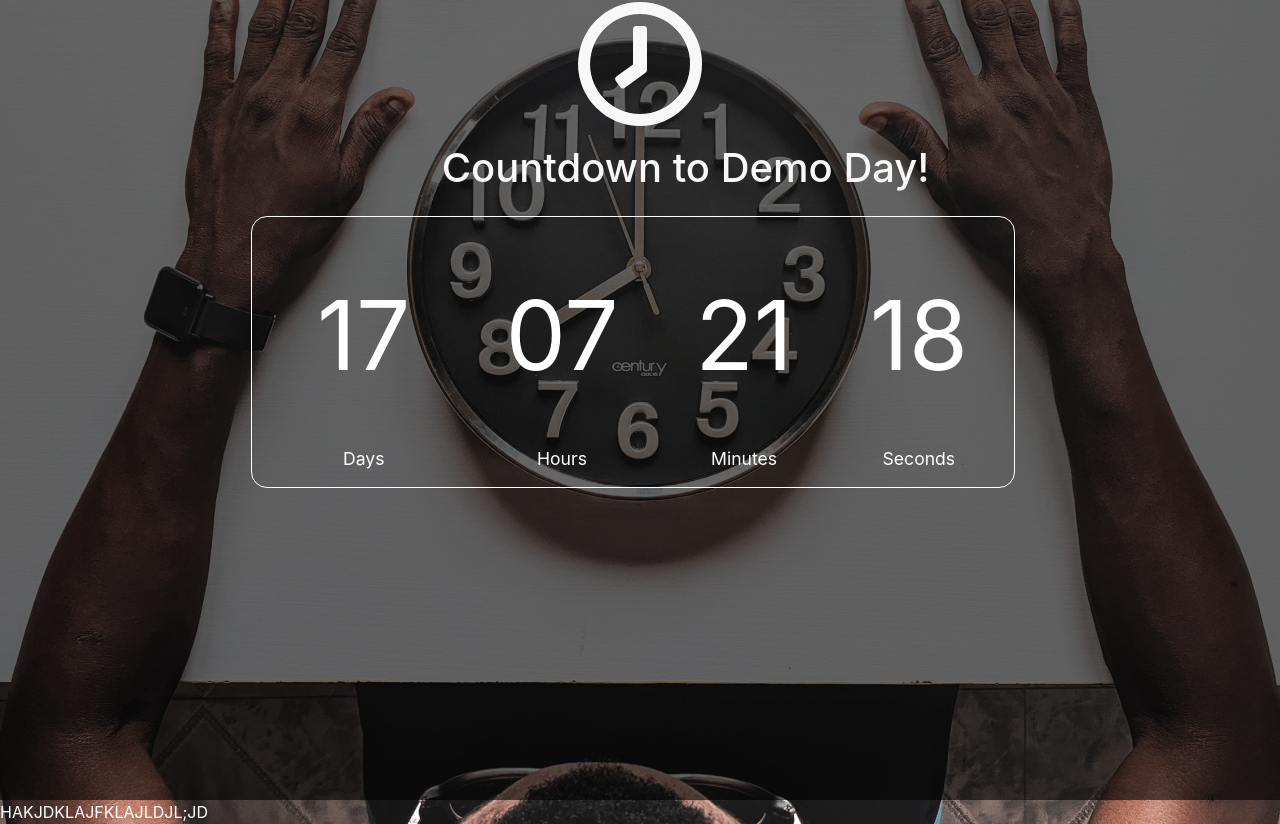
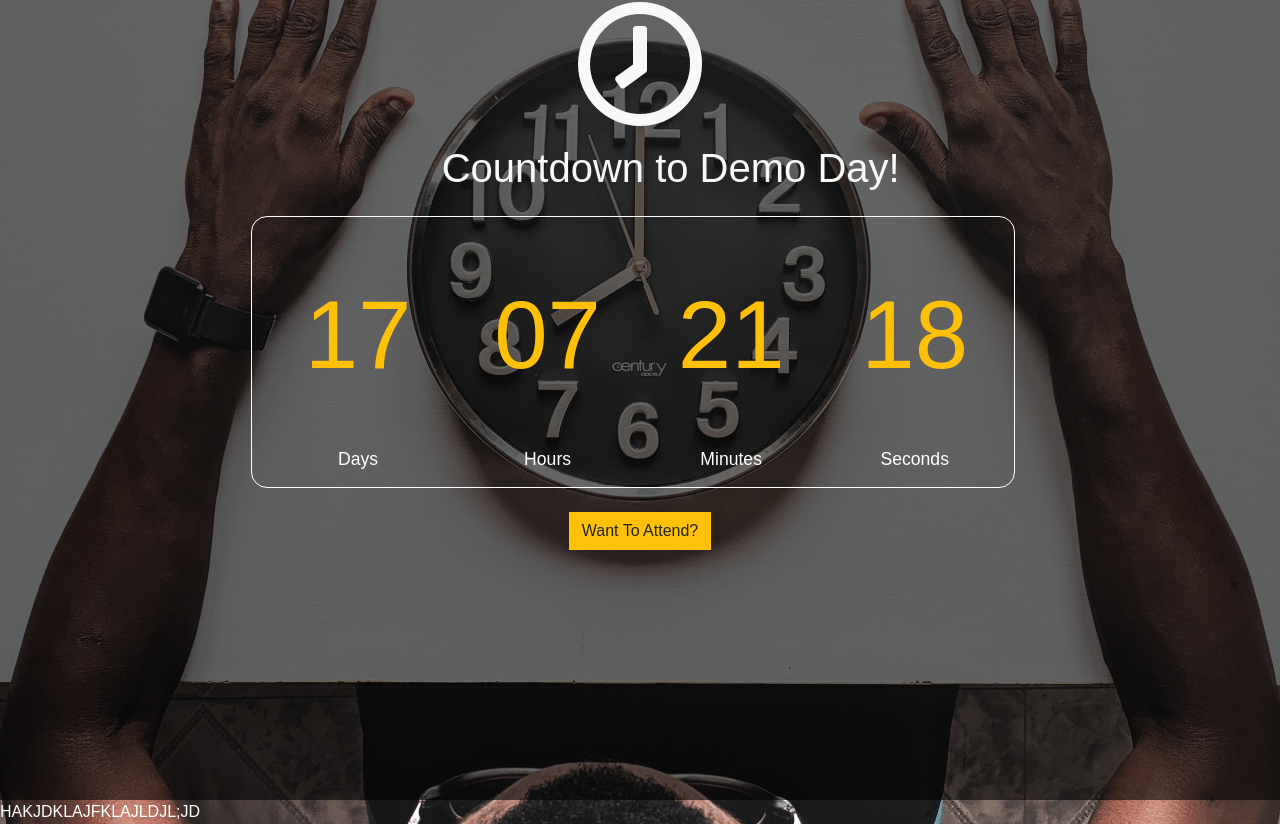
Before and after one commit to gabeaustin/countdown-timer, a React (Create React App) app: page / in a window 1280 px wide. Built offline with nearby package versions, Linux system fonts and the light colour scheme.

Commit message:
added want to attend button

```diff
--- a/src/App.css
+++ b/src/App.css
@@ -1,3 +1,6 @@
+* {
+    font-family: "Quicksand", sans-serif;
+}
 /* Google Font */
 @import url("https://fonts.googleapis.com/css2?family=Quicksand:wght@300;400&display=swap");
 
@@ -50,6 +53,7 @@ body {
 .dateNum {
     font-size: 6em;
     margin: 0.4em;
+    color: #FFC108;
 }
 
 .dateWords {
@@ -60,3 +64,7 @@ body {
 .mainText {
     white-space: nowrap;
 }
+
+#mainButton {
+    border-radius: 0em;
+}
--- a/src/App.js
+++ b/src/App.js
@@ -104,6 +104,13 @@ const App = () => {
                     </div>
                     <div className="col-md-2"></div>
                 </div>
+
+                <div className="buttonContainer text-center m-4">
+                    <button id="mainButton" type="button" class="btn btn-warning">Want To Attend?</button>
+                </div>
+
+            </section>
+            <section>
             </section>
 
             <footer>
```
